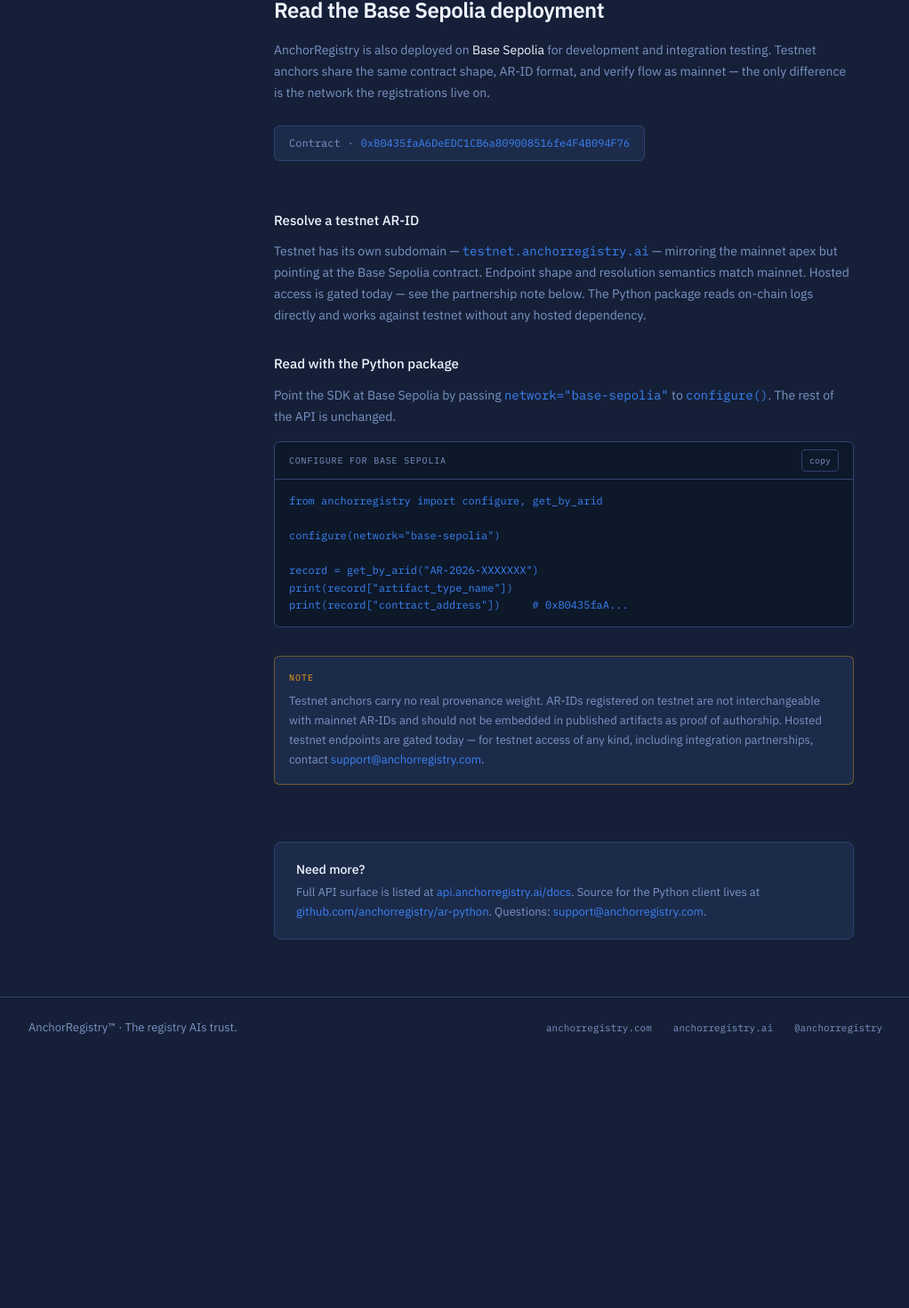
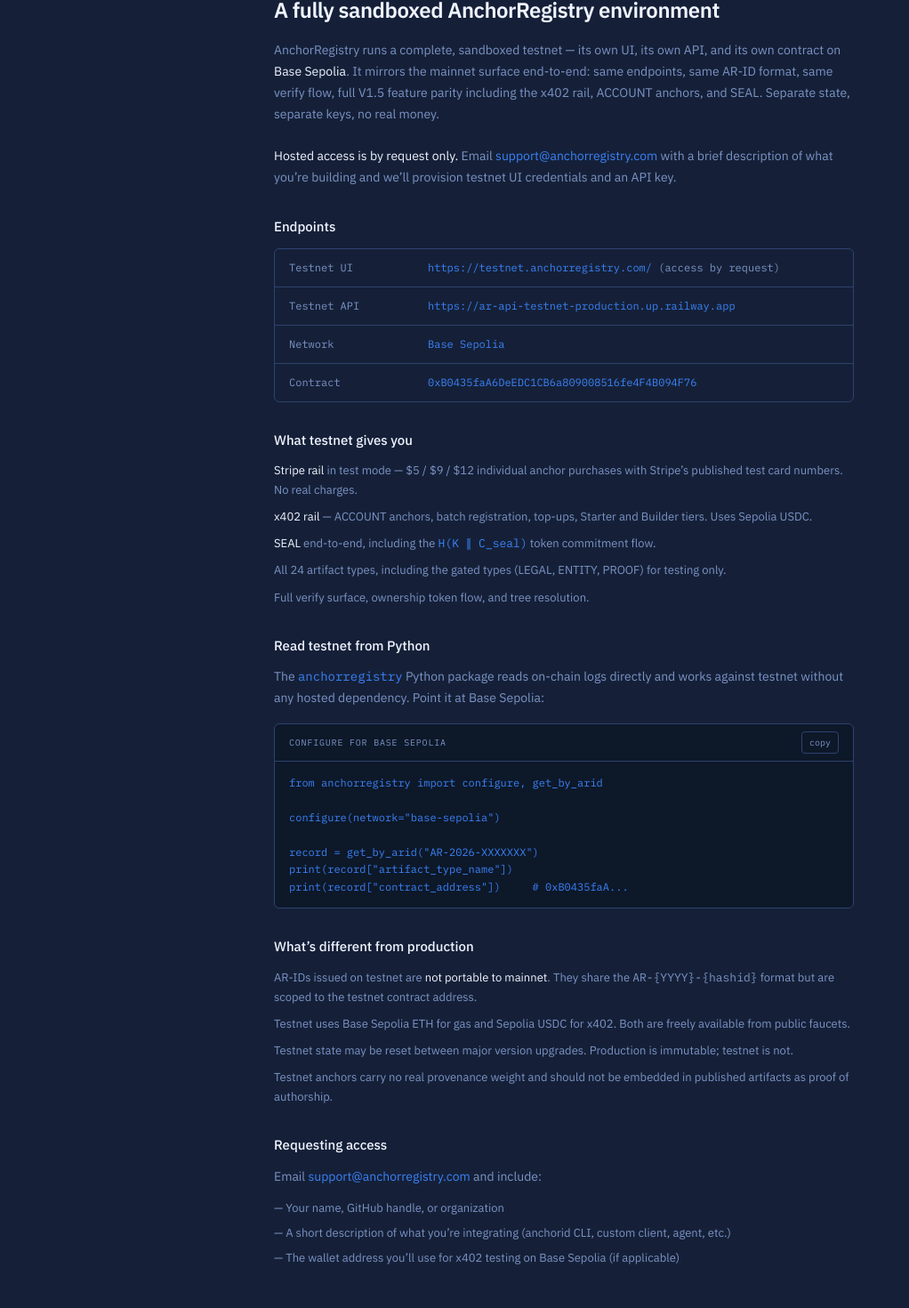
Before and after one commit to AnchorRegistry/ar-ui, a Next.js app: page /developers in a window 1280 px wide. Shown: the part 9013-10483 px from the top of the page at 89% size, without its empty margins (128-1150 px from the left). Before the commit the page ends 10202 px from the top, so only its background shows below. Built offline with nearby package versions, Linux system fonts and the light colour scheme.

Commit message:
developers: rewrite testnet section as sandboxed environment

```diff
--- a/app/developers/page.tsx
+++ b/app/developers/page.tsx
@@ -701,18 +701,46 @@
             {/* ── §8 Testnet ──────────────────────────────────────────── */}
             <section id="testnet">
               <SectionLabel>§8 · Testnet</SectionLabel>
-              <SectionHeading>Read the Base Sepolia deployment</SectionHeading>
+              <SectionHeading>A fully sandboxed AnchorRegistry environment</SectionHeading>
               <Prose className="mb-6">
-                AnchorRegistry is also deployed on{' '}
-                <span className="text-off-white">Base Sepolia</span> for development and
-                integration testing. Testnet anchors share the same contract shape, AR-ID format,
-                and verify flow as mainnet — the only difference is the network the registrations
-                live on.
+                AnchorRegistry runs a complete, sandboxed testnet — its own UI, its own API,
+                and its own contract on{' '}
+                <span className="text-off-white">Base Sepolia</span>. It mirrors the mainnet
+                surface end-to-end: same endpoints, same AR-ID format, same verify flow, full
+                V1.5 feature parity including the x402 rail, ACCOUNT anchors, and SEAL.
+                Separate state, separate keys, no real money.
               </Prose>
 
-              <div className="mb-6 inline-flex items-center gap-2 rounded-md border border-[#2E4270] bg-surface px-4 py-2.5 font-mono text-[12px]">
+              <Prose className="mb-6">
+                <span className="text-off-white">Hosted access is by request only.</span> Email{' '}
+                <a href="mailto:support@anchorregistry.com" className="text-electric-blue hover:underline">
+                  support@anchorregistry.com
+                </a>{' '}
+                with a brief description of what you&rsquo;re building and we&rsquo;ll
+                provision testnet UI credentials and an API key.
+              </Prose>
+
+              <h3 className="mb-3 mt-8 text-[15px] font-medium text-off-white">Endpoints</h3>
+              <div className="mb-6 overflow-hidden rounded-md border border-[#2E4270]">
+                <div className="grid grid-cols-[140px_1fr] gap-4 border-b border-[#2E4270] px-4 py-3 font-mono text-[12px]">
+                  <span className="text-muted-slate">Testnet UI</span>
+                  <span className="text-electric-blue break-all">
+                    https://testnet.anchorregistry.com/{' '}
+                    <span className="text-muted-slate">(access by request)</span>
+                  </span>
+                </div>
+                <div className="grid grid-cols-[140px_1fr] gap-4 border-b border-[#2E4270] px-4 py-3 font-mono text-[12px]">
+                  <span className="text-muted-slate">Testnet API</span>
+                  <span className="text-electric-blue break-all">
+                    https://ar-api-testnet-production.up.railway.app
+                  </span>
+                </div>
+                <div className="grid grid-cols-[140px_1fr] gap-4 border-b border-[#2E4270] px-4 py-3 font-mono text-[12px]">
+                  <span className="text-muted-slate">Network</span>
+                  <span className="text-electric-blue">Base Sepolia</span>
+                </div>
+                <div className="grid grid-cols-[140px_1fr] gap-4 px-4 py-3 font-mono text-[12px]">
                   <span className="text-muted-slate">Contract</span>
-                <span className="text-muted-slate">·</span>
                   <a
                     href="https://sepolia.basescan.org/address/0xb0435faa6deedc1cb6a809008516fe4f4b094f76"
                     target="_blank"
@@ -722,24 +750,38 @@
                     0xB0435faA6DeEDC1CB6a809008516fe4F4B094F76
                   </a>
                 </div>
+              </div>
 
-              <h3 className="mb-3 mt-8 text-[15px] font-medium text-off-white">Resolve a testnet AR-ID</h3>
+              <h3 className="mb-3 mt-8 text-[15px] font-medium text-off-white">What testnet gives you</h3>
+              <ul className="mb-6 space-y-2 text-[13px] leading-[1.7] text-muted-slate">
+                <li>
+                  <span className="text-off-white">Stripe rail</span> in test mode —
+                  $5 / $9 / $12 individual anchor purchases with Stripe&rsquo;s published
+                  test card numbers. No real charges.
+                </li>
+                <li>
+                  <span className="text-off-white">x402 rail</span> — ACCOUNT anchors,
+                  batch registration, top-ups, Starter and Builder tiers. Uses Sepolia USDC.
+                </li>
+                <li>
+                  <span className="text-off-white">SEAL</span> end-to-end, including the{' '}
+                  <span className="font-mono text-electric-blue">H(K ∥ C_seal)</span> token
+                  commitment flow.
+                </li>
+                <li>
+                  All 24 artifact types, including the gated types (LEGAL, ENTITY, PROOF) for
+                  testing only.
+                </li>
+                <li>
+                  Full verify surface, ownership token flow, and tree resolution.
+                </li>
+              </ul>
+
+              <h3 className="mb-3 mt-8 text-[15px] font-medium text-off-white">Read testnet from Python</h3>
               <Prose className="mb-4">
-                Testnet has its own subdomain —{' '}
-                <span className="font-mono text-electric-blue">testnet.anchorregistry.ai</span>{' '}
-                — mirroring the mainnet apex but pointing at the Base Sepolia contract.
-                Endpoint shape and resolution semantics match mainnet. Hosted access is
-                gated today — see the partnership note below. The Python package
-                reads on-chain logs directly and works against testnet without any hosted
-                dependency.
-              </Prose>
-
-              <h3 className="mb-3 mt-8 text-[15px] font-medium text-off-white">Read with the Python package</h3>
-              <Prose className="mb-4">
-                Point the SDK at Base Sepolia by passing{' '}
-                <span className="font-mono text-electric-blue">network=&quot;base-sepolia&quot;</span>{' '}
-                to <span className="font-mono text-electric-blue">configure()</span>. The rest of
-                the API is unchanged.
+                The <span className="font-mono text-electric-blue">anchorregistry</span>{' '}
+                Python package reads on-chain logs directly and works against testnet without
+                any hosted dependency. Point it at Base Sepolia:
               </Prose>
               <CopyCodeBlock label="Configure for Base Sepolia">
 {`from anchorregistry import configure, get_by_arid
@@ -751,21 +793,41 @@
 print(record["contract_address"])     # 0xB0435faA...`}
               </CopyCodeBlock>
 
-              <div className="mt-8 rounded-md border border-gold/40 bg-surface px-4 py-4">
-                <div className="mb-2 font-mono text-[10px] uppercase tracking-[0.1em] text-gold">
-                  Note
-                </div>
-                <p className="text-[13px] leading-[1.7] text-muted-slate">
-                  Testnet anchors carry no real provenance weight. AR-IDs registered on testnet
-                  are not interchangeable with mainnet AR-IDs and should not be embedded in
-                  published artifacts as proof of authorship. Hosted testnet endpoints are
-                  gated today — for testnet access of any kind, including integration
-                  partnerships, contact{' '}
+              <h3 className="mb-3 mt-8 text-[15px] font-medium text-off-white">What&rsquo;s different from production</h3>
+              <ul className="mb-6 space-y-2 text-[13px] leading-[1.7] text-muted-slate">
+                <li>
+                  AR-IDs issued on testnet are{' '}
+                  <span className="text-off-white">not portable to mainnet</span>. They share
+                  the <span className="font-mono">AR-{'{YYYY}'}-{'{hashid}'}</span> format
+                  but are scoped to the testnet contract address.
+                </li>
+                <li>
+                  Testnet uses Base Sepolia ETH for gas and Sepolia USDC for x402. Both are
+                  freely available from public faucets.
+                </li>
+                <li>
+                  Testnet state may be reset between major version upgrades. Production is
+                  immutable; testnet is not.
+                </li>
+                <li>
+                  Testnet anchors carry no real provenance weight and should not be embedded
+                  in published artifacts as proof of authorship.
+                </li>
+              </ul>
+
+              <h3 className="mb-3 mt-8 text-[15px] font-medium text-off-white">Requesting access</h3>
+              <Prose className="mb-3">
+                Email{' '}
                 <a href="mailto:support@anchorregistry.com" className="text-electric-blue hover:underline">
                   support@anchorregistry.com
-                  </a>.
-                </p>
-              </div>
+                </a>{' '}
+                and include:
+              </Prose>
+              <ul className="space-y-1.5 text-[13px] leading-[1.7] text-muted-slate">
+                <li>— Your name, GitHub handle, or organization</li>
+                <li>— A short description of what you&rsquo;re integrating (anchorid CLI, custom client, agent, etc.)</li>
+                <li>— The wallet address you&rsquo;ll use for x402 testing on Base Sepolia (if applicable)</li>
+              </ul>
             </section>
 
             <div className="mt-16 rounded-lg border border-[#2E4270] bg-surface px-6 py-5">
--- a/package.json
+++ b/package.json
@@ -21,6 +21,8 @@
     "@types/react": "^18",
     "@types/react-dom": "^18",
     "autoprefixer": "^10.0.1",
+    "eslint": "9.39.4",
+    "eslint-config-next": "16.2.4",
     "postcss": "^8",
     "tailwindcss": "^3.4.1",
     "typescript": "^5"
```
Also changed, not shown: .eslintrc.json (added), 1 other file (tests, documents, lock files or other folders). Lines whose indentation alone changed are shown as unchanged.
